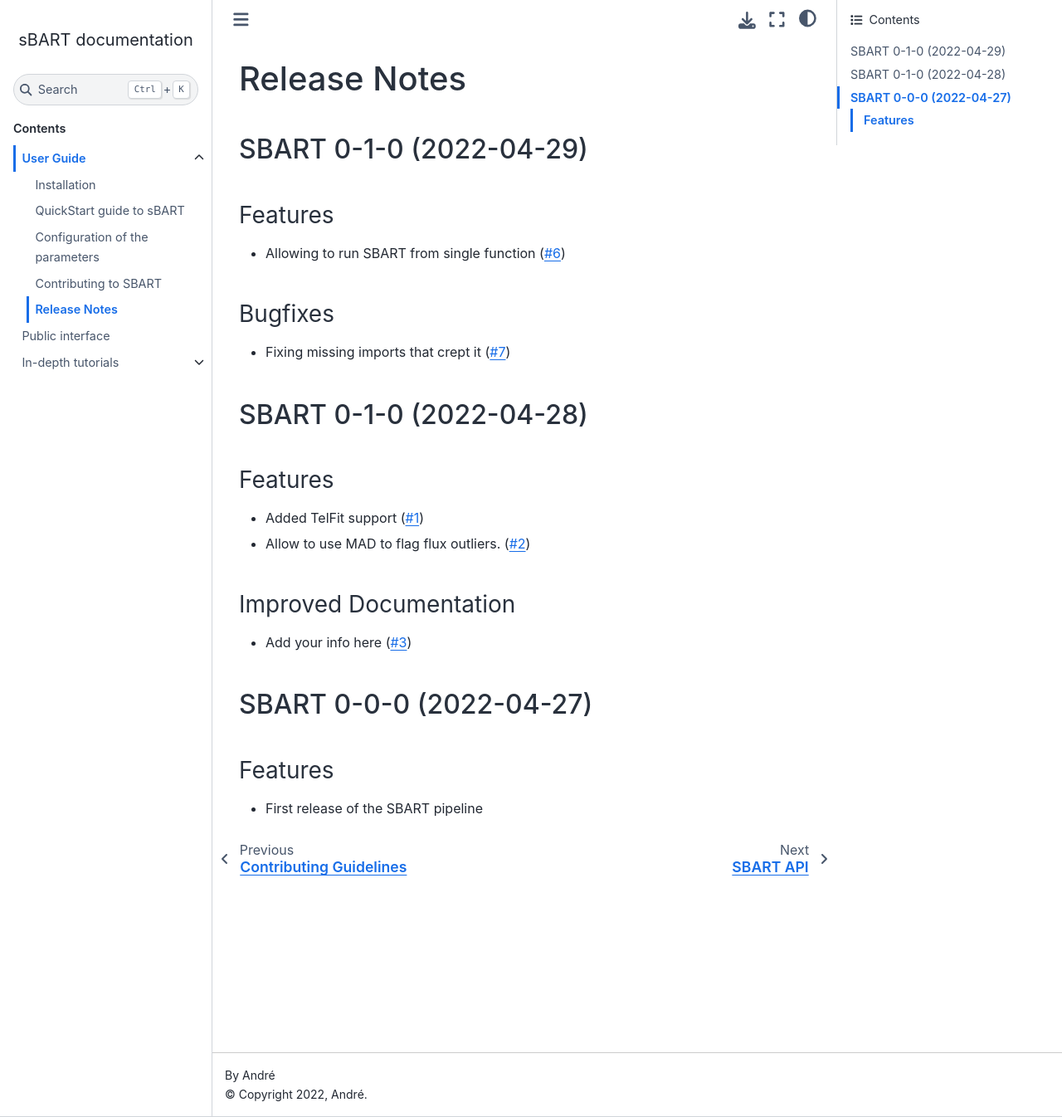
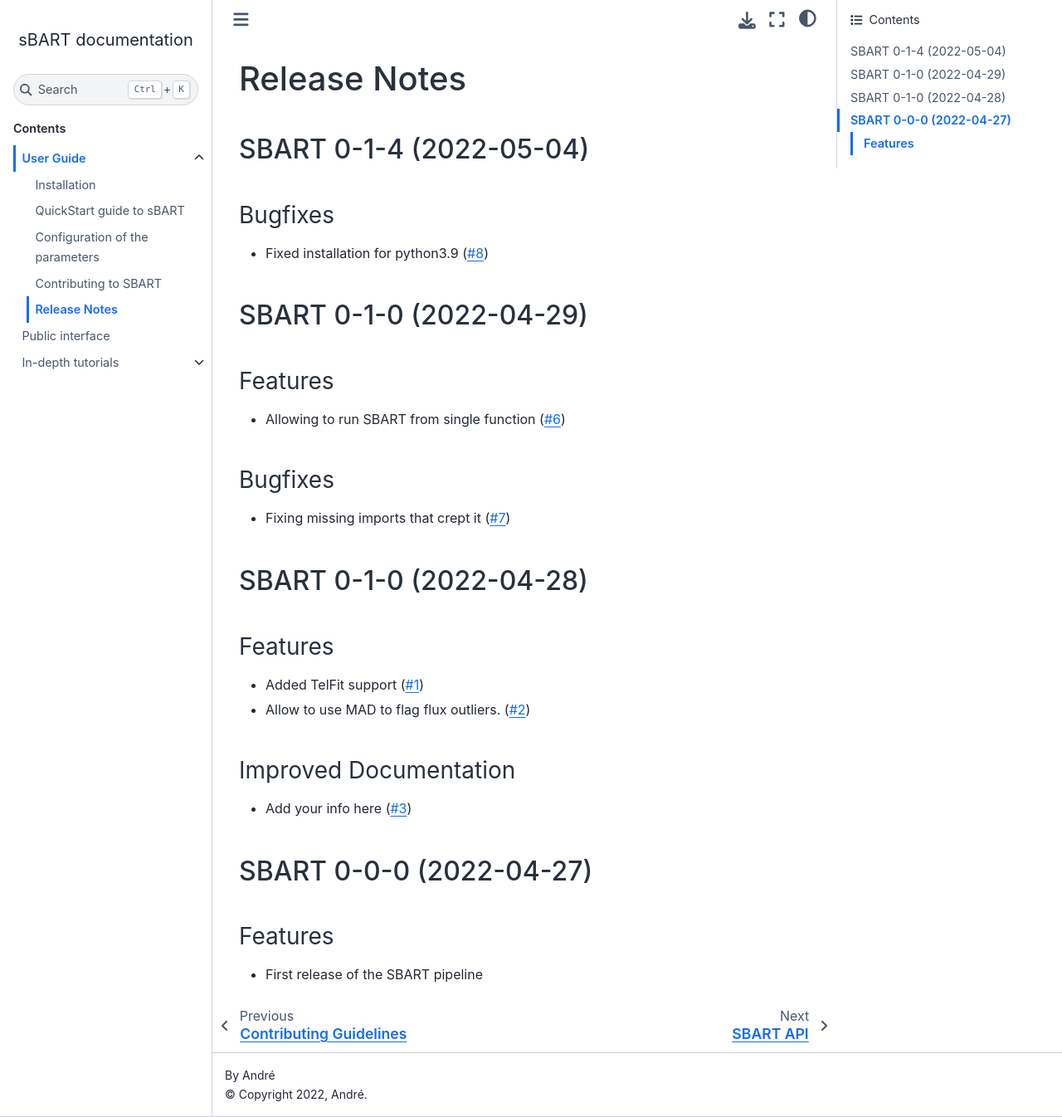
Before and after one commit to iastro-pt/sBART, a Sphinx documentation site: the page built from docs/NEWS.rst, in a window 1280 px wide and 1346 px high. Shown: the whole window at 83% size. Built offline with Sphinx 7.4.7 and the Sphinx Book theme 1.1.4, drawn with Linux system fonts in a browser that asks for light colours.

Commit message:
updating docs

```diff
--- a/docs/NEWS.rst
+++ b/docs/NEWS.rst
@@ -3,6 +3,15 @@
 =============
 
 .. towncrier release notes start
+
+SBART 0-1-4 (2022-05-04)
+------------------------
+
+Bugfixes
+~~~~~~~~
+
+- Fixed installation for python3.9 (`#8 <https://github.com/iastro-pt/sBART/issues/8>`_)
+
 
 SBART 0-1-0 (2022-04-29)
 ------------------------
```
Also changed, not shown: 1 other file.
